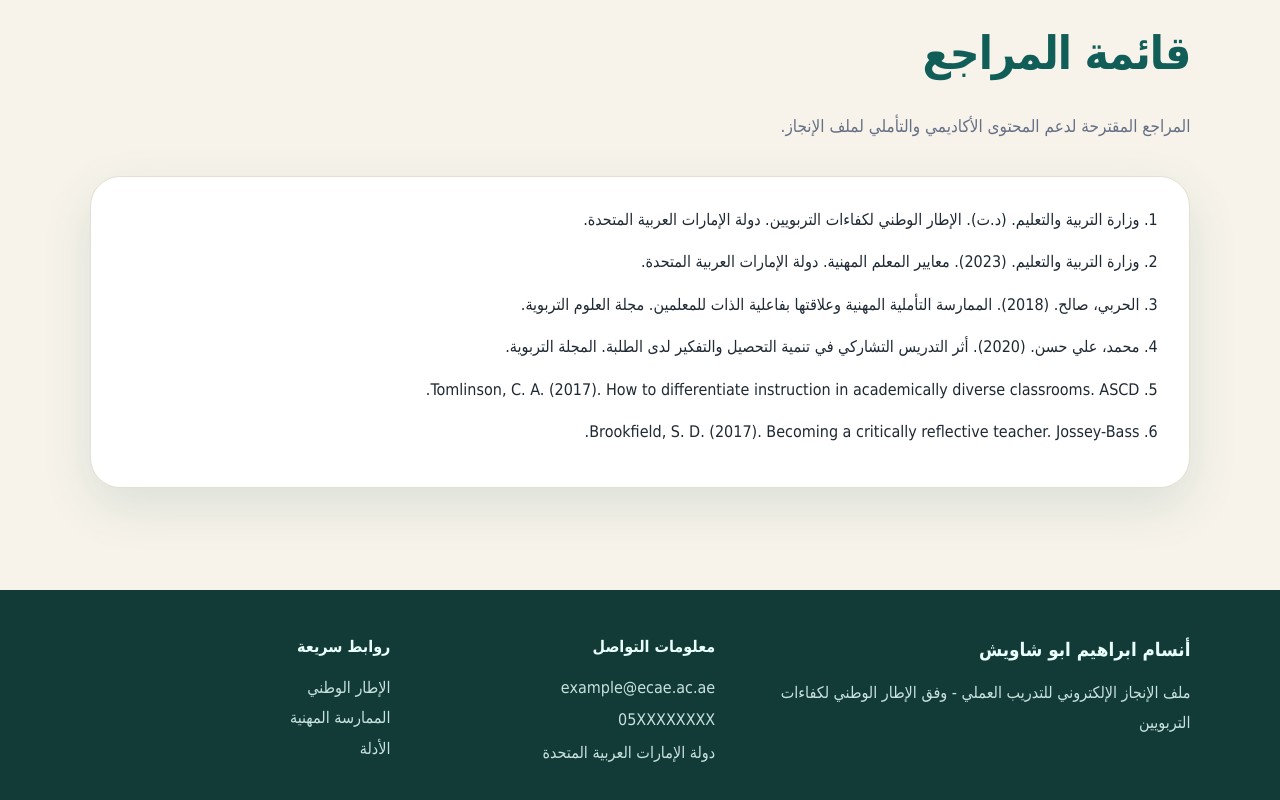
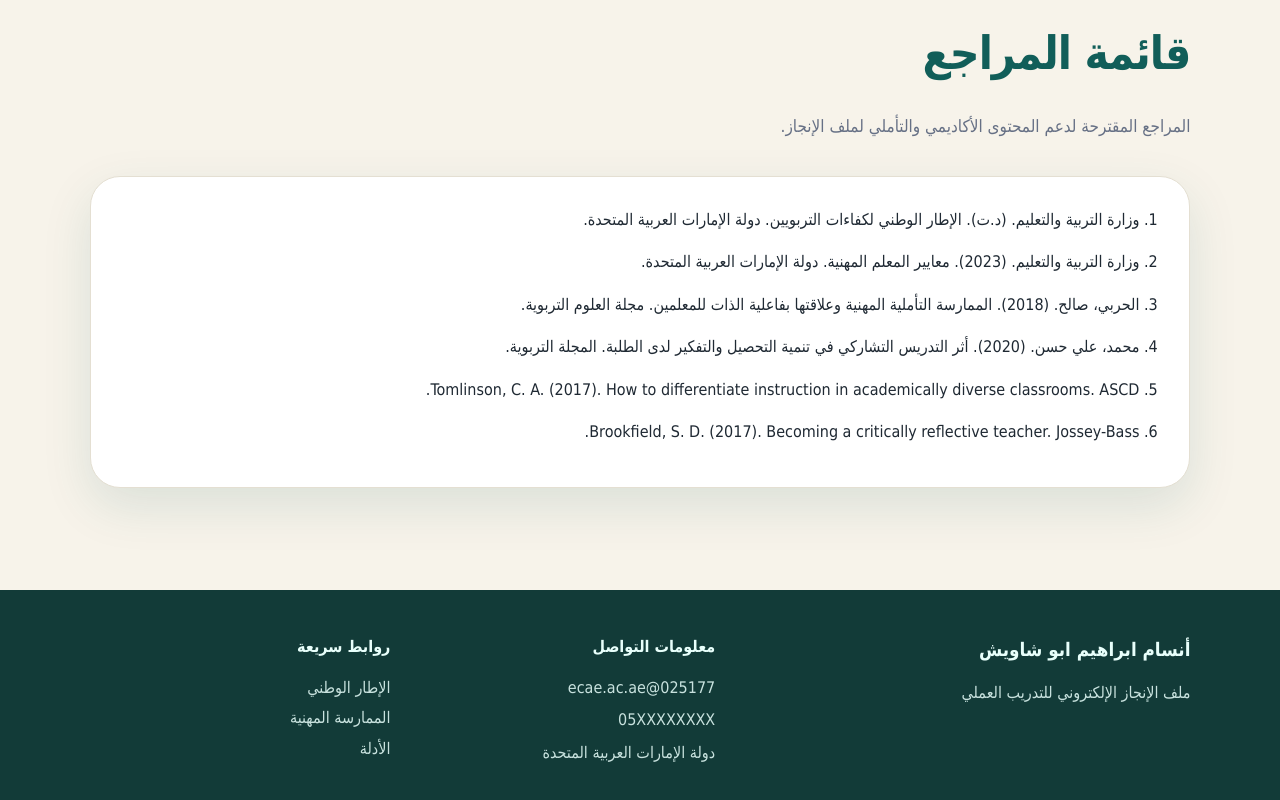
Before and after one commit to momkenanna/final, a Next.js app: page / in a window 1280 px wide. Shown: the part 6355-7155 px from the top of the page. Built offline with nearby package versions, Linux system fonts and the light colour scheme.

Commit message:
update email and remove framework subtitle

```diff
--- a/app/page.tsx
+++ b/app/page.tsx
@@ -9,7 +9,7 @@ const profile = {
   supervisor: 'مشرف/ة المساق',
   school: 'مدرسية الرياحين',
   specialization: 'اللغة العربية و الاسلامية',
-  email: 'example@ecae.ac.ae',
+  email: '025177@ecae.ac.ae',
   phone: '05XXXXXXXX',
 };
 
@@ -318,7 +318,7 @@ export default function Home() {
       <footer className="footer">
         <div>
           <h3>{profile.studentName}</h3>
-          <p>ملف الإنجاز الإلكتروني للتدريب العملي - وفق الإطار الوطني لكفاءات التربويين</p>
+          <p>ملف الإنجاز الإلكتروني للتدريب العملي</p>
         </div>
         <div>
           <h4>معلومات التواصل</h4>
```
